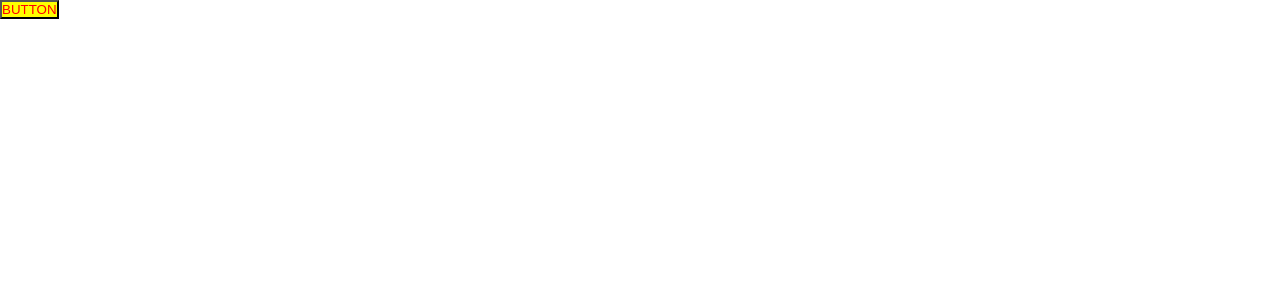
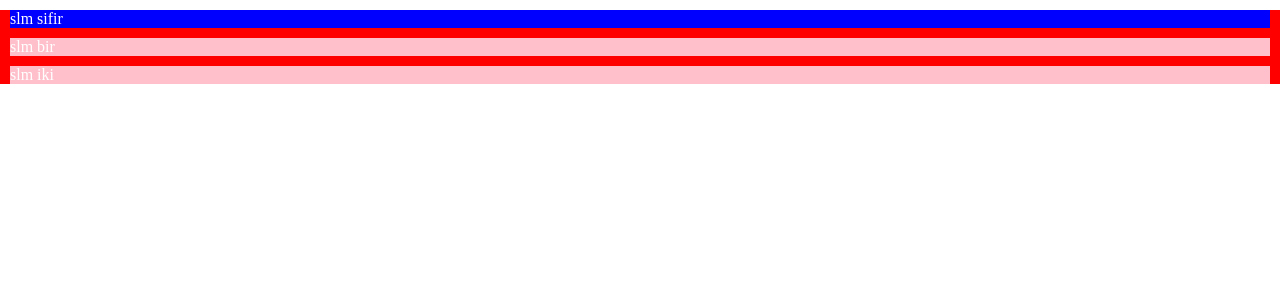
Before and after one commit to iammmila/TS_learning, a React (Vite) app: page / in a window 1280 px wide. Shown: the top 300 px of the page. Built offline with nearby package versions, Linux system fonts and the light colour scheme.

Commit message:
3.3 CSS in JS

```diff
--- a/package.json
+++ b/package.json
@@ -12,7 +12,8 @@
   "dependencies": {
     "bootstrap": "^5.2.3",
     "react": "^18.2.0",
-    "react-dom": "^18.2.0"
+    "react-dom": "^18.2.0",
+    "styled-components": "^6.0.1"
   },
   "devDependencies": {
     "@types/react": "^18.0.37",
--- a/src/App.tsx
+++ b/src/App.tsx
@@ -1,10 +1,14 @@
+import ListGroup from "./components/ListGroup";
 import "./App.css";
-import Button from "./components/Button";
 
 function App() {
+  const handleSelectItem = (group: string) => {
+    console.log(group);
+  };
+
   return (
     <>
-      <Button onClick={() => console.log("clicked")}>BUTTON</Button>
+      <ListGroup onSelectGroup={handleSelectItem} />
     </>
   );
 }
--- a/src/components/ListGroup/ListGroup.css
+++ b/src/components/ListGroup/ListGroup.css
@@ -1,5 +1,4 @@
 .list-group {
     list-style: none;
     padding: 0;
-
 }
--- a/src/components/ListGroup/ListGroup.tsx
+++ b/src/components/ListGroup/ListGroup.tsx
@@ -1,5 +1,20 @@
 import React, { useState } from "react";
 import "./ListGroup.css";
+import styled from "styled-components";
+
+const List = styled.ul`
+  background-color: red;
+  color: white;
+`;
+
+const ListItem = styled.li<ListItemProps>`
+  margin: 10px;
+  background-color: ${(props) => (props.active ? "blue" : "pink")};
+`;
+
+interface ListItemProps {
+  active: boolean;
+}
 
 interface Props {
   onSelectGroup: (group: string) => void;
@@ -8,24 +23,21 @@ interface Props {
 function ListGroup({ onSelectGroup }: Props) {
   const groups = ["slm sifir", "slm bir", "slm iki"];
   const [selectedIndex, setSelectedIndex] = useState(0);
+
   return (
-    <ul className="list-group">
+    <List>
       {groups.map((group, index) => (
-        <li
-          className={
-            selectedIndex === index
-              ? "list-group-item active"
-              : "list-group-item"
-          }
+        <ListItem
+          active={index === selectedIndex}
           key={group}
           onClick={() => {
             setSelectedIndex(index), onSelectGroup(group);
           }}
         >
           {group}
-        </li>
+        </ListItem>
       ))}
-    </ul>
+    </List>
   );
 }
 
```
Also changed, not shown: 1 other file (tests, documents, lock files or other folders).
